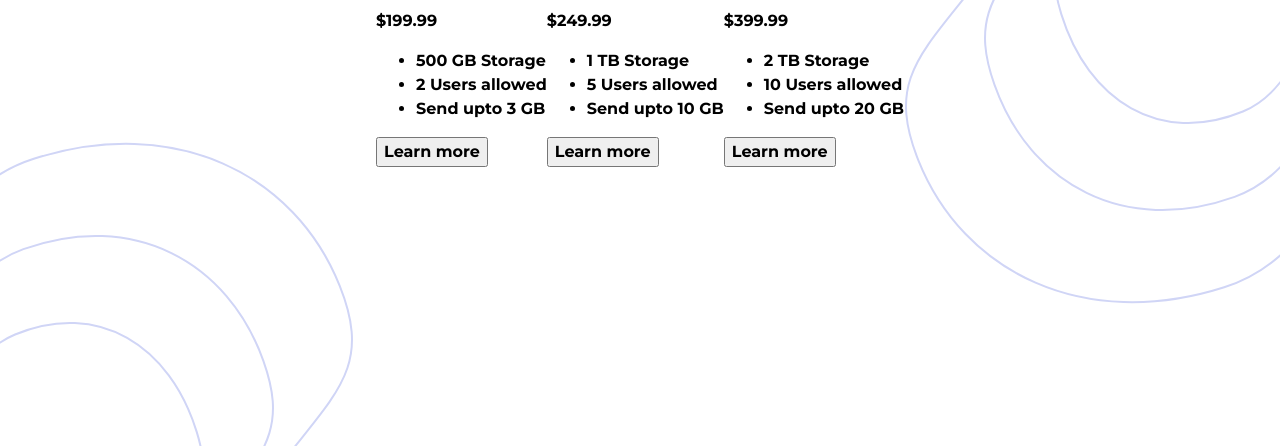
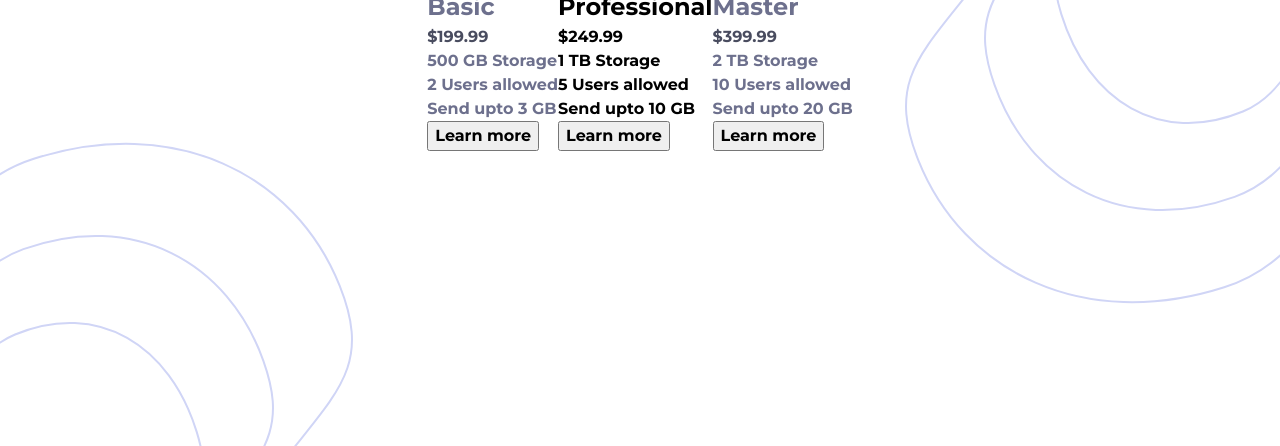
Before and after one commit to Jithin-b-p/pricing-component-with-toggle, a website built with Vite: page index.html in a window 1280 px wide. Shown: the part 354-800 px from the top of the page. Built offline with nearby package versions, Linux system fonts and the light colour scheme.

Commit message:
styling fonts in basic and master pricing

```diff
--- a/sass/abstract/_variables.scss
+++ b/sass/abstract/_variables.scss
@@ -6,9 +6,9 @@
   // color guide
 
   --clr-neutral-100: 232 13% 33%;
-  --clr-neutral-100: 233 13% 49%;
-  --clr-neutral-100: 234 14% 74%;
-  --clr-neutral-100: 240 78% 98%;
+  --clr-neutral-200: 233 13% 49%;
+  --clr-neutral-300: 234 14% 74%;
+  --clr-neutral-400: 240 78% 98%;
 
   --clr-gradient-toright: linear-gradient(
     to right,
--- a/sass/base/_global.scss
+++ b/sass/base/_global.scss
@@ -19,4 +19,8 @@ body {
 
   background: right top no-repeat url("../../public/images/bg-top.svg"),
     left bottom no-repeat url("../../public/images/bg-bottom.svg");
+
+  &-heading {
+    color: hsl(var(--clr-neutral-200));
+  }
 }
--- a/sass/base/_reset.scss
+++ b/sass/base/_reset.scss
@@ -15,13 +15,16 @@ p,
 figure,
 blockquote,
 dl,
-dd {
+dd,
+ul,
+li {
   margin: 0;
+  padding: 0;
 }
 
 /* Remove list styles on ul, ol elements with a list role, which suggests default styling will be removed */
-ul[role="list"],
-ol[role="list"] {
+ul,
+ol {
   list-style: none;
 }
 
--- a/sass/pages/_pricing.scss
+++ b/sass/pages/_pricing.scss
@@ -2,4 +2,19 @@
 
 .pricecards {
   display: flex;
+
+  &-basic__heading,
+  &-master__heading {
+    color: hsl(var(--clr-neutral-200));
+  }
+
+  &-basic__price,
+  &-master__price {
+    color: hsl(var(--clr-neutral-100));
+  }
+
+  &-basic__details,
+  &-master__details {
+    color: hsl(var(--clr-neutral-200));
+  }
 }
```
